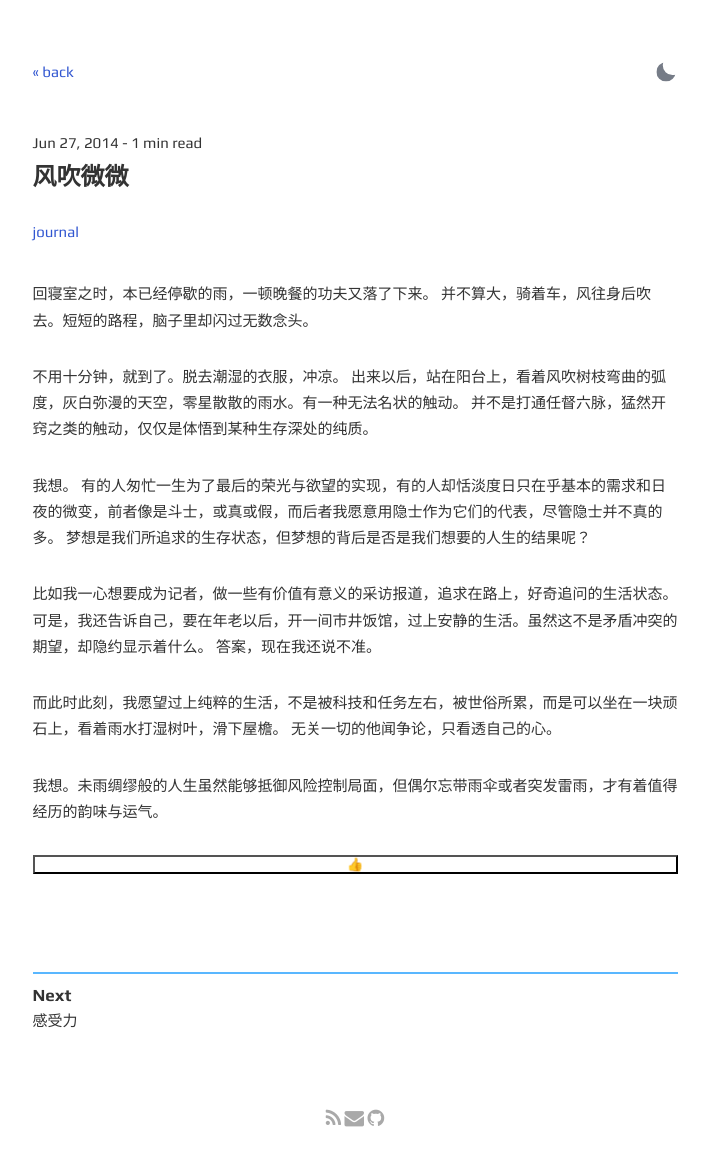
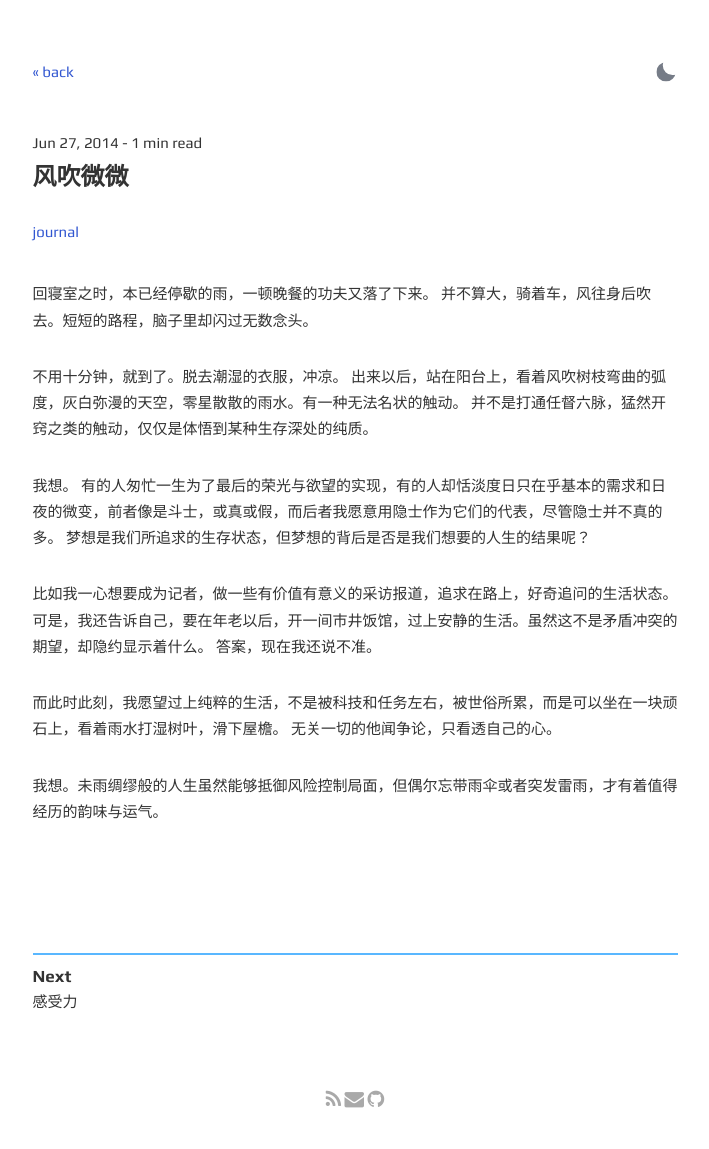
Before and after one commit to codyb1ue/codyb1ue.github.io, a Jekyll site: the page built from _posts/2014-06-27-breeze.md, in a window 1280 px wide. Shown: the whole page, without its empty margins (285-994 px from the left). Built offline with Jekyll 4.4.1, drawn with Linux system fonts in a browser that asks for light colours; comment, search, counter and statistics services are not loaded.

Commit message:
Update post.html
删除点赞按钮

```diff
--- a/_layouts/post.html
+++ b/_layouts/post.html
@@ -22,7 +22,6 @@ layout: default
   {{ content }}
 </section>
 
-<button title="Like" id="Like-button" data-umami-event="Like button">👍</button>
 
 <section>
 
```
